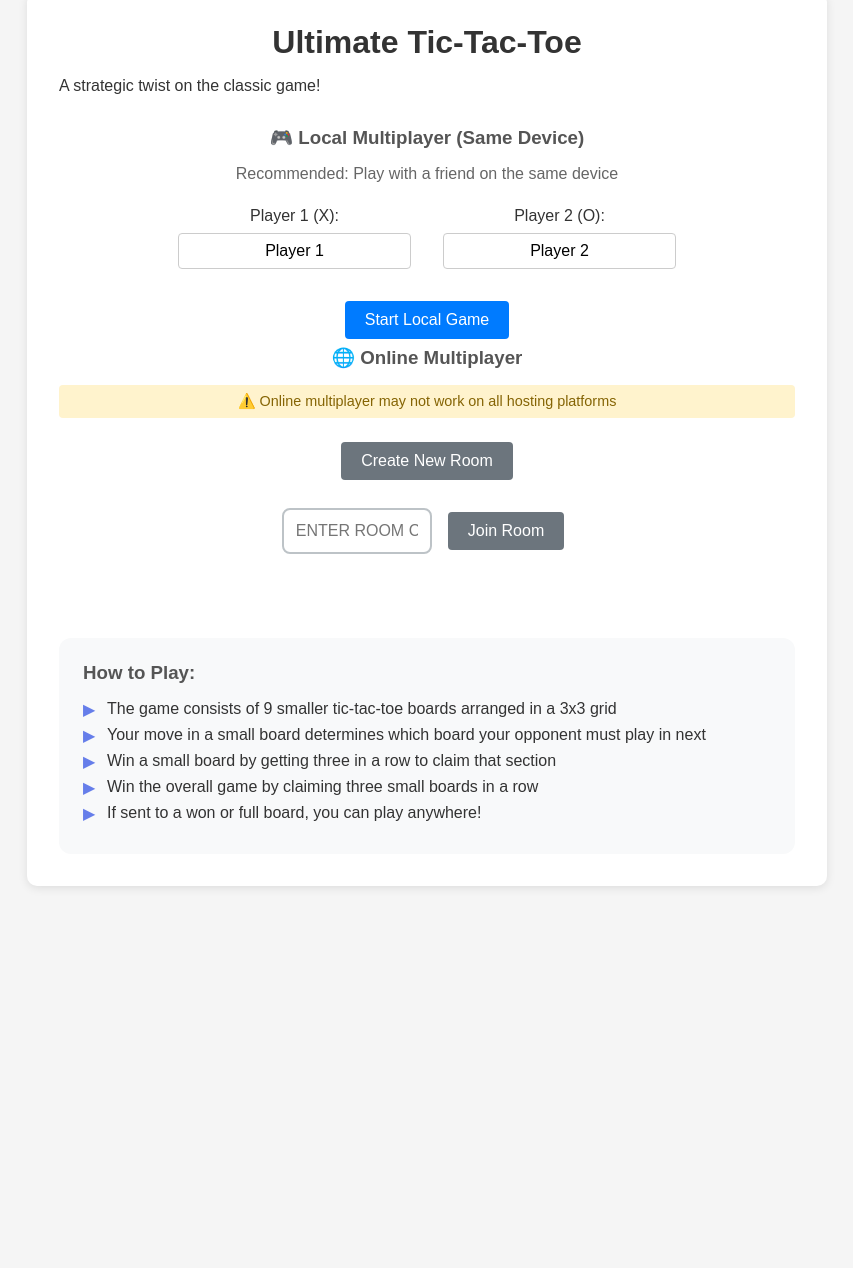
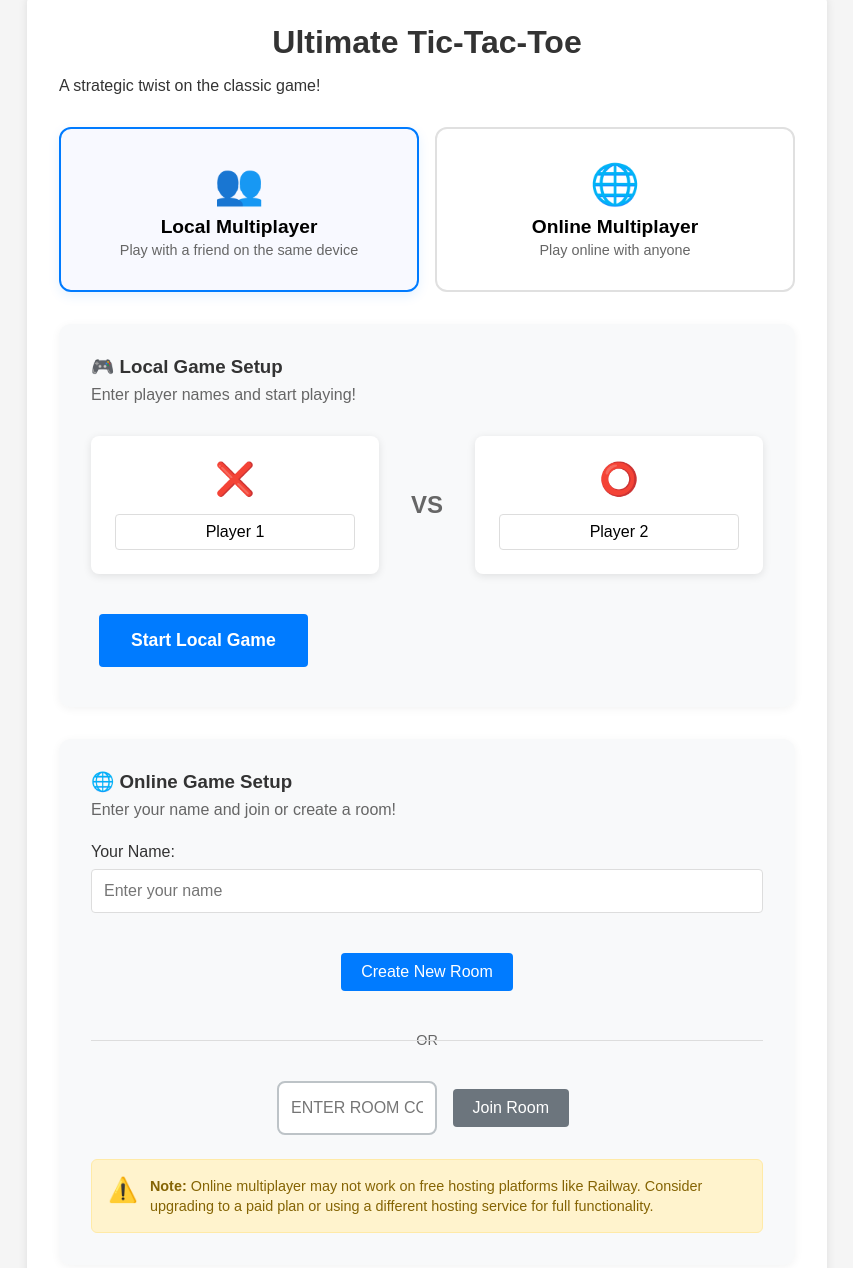
Before and after one commit to bhumikamittal7/ultimate-tic-tac-toe, a website: page public/index.html in a window 1280 px wide. Shown: the part 40-1308 px from the top of the page, without its empty margins (213-1066 px from the left). Before the commit the page ends 958 px from the top, so only its background shows below. Drawn offline with nearby package versions, Linux system fonts and the light colour scheme; no server answers.

Commit message:
Complete multiplayer UI redesign with username support

```diff
--- a/public/index.html
+++ b/public/index.html
@@ -11,34 +11,68 @@
         <h1>Ultimate Tic-Tac-Toe</h1>
         <p>A strategic twist on the classic game!</p>
 
-        <div class="menu">
-            <!-- Local Multiplayer -->
-            <div class="local-play-section">
-                <h3>🎮 Local Multiplayer (Same Device)</h3>
-                <p style="color: #666; margin-bottom: 1rem;">Recommended: Play with a friend on the same device</p>
-                <div class="player-inputs">
-                    <div class="player-input">
-                        <label for="player1-name">Player 1 (X):</label>
-                        <input type="text" id="player1-name" placeholder="Enter name" maxlength="20" value="Player 1">
-                    </div>
-                    <div class="player-input">
-                        <label for="player2-name">Player 2 (O):</label>
-                        <input type="text" id="player2-name" placeholder="Enter name" maxlength="20" value="Player 2">
-                    </div>
+        <!-- Game Mode Selection -->
+        <div class="mode-selection">
+            <button id="local-mode-btn" class="mode-btn active">
+                <div class="mode-icon">👥</div>
+                <div class="mode-title">Local Multiplayer</div>
+                <div class="mode-desc">Play with a friend on the same device</div>
+            </button>
+            <button id="online-mode-btn" class="mode-btn">
+                <div class="mode-icon">🌐</div>
+                <div class="mode-title">Online Multiplayer</div>
+                <div class="mode-desc">Play online with anyone</div>
+            </button>
+        </div>
+
+        <!-- Local Multiplayer Setup -->
+        <div id="local-setup" class="setup-section">
+            <div class="setup-header">
+                <h3>🎮 Local Game Setup</h3>
+                <p>Enter player names and start playing!</p>
+            </div>
+            <div class="player-setup">
+                <div class="player-card">
+                    <div class="player-symbol">❌</div>
+                    <input type="text" id="player1-name" placeholder="Player 1" maxlength="15" value="Player 1">
                 </div>
-                <button id="local-play-btn" class="btn primary">Start Local Game</button>
+                <div class="vs-text">VS</div>
+                <div class="player-card">
+                    <div class="player-symbol">⭕</div>
+                    <input type="text" id="player2-name" placeholder="Player 2" maxlength="15" value="Player 2">
+                </div>
+            </div>
+            <button id="start-local-btn" class="btn primary large">Start Local Game</button>
+        </div>
+
+        <!-- Online Multiplayer Setup -->
+        <div id="online-setup" class="setup-section hidden">
+            <div class="setup-header">
+                <h3>🌐 Online Game Setup</h3>
+                <p>Enter your name and join or create a room!</p>
             </div>
 
-            <!-- Online Multiplayer -->
-            <div class="online-play-section">
-                <h3>🌐 Online Multiplayer</h3>
-                <p style="color: #856404; background: #fff3cd; padding: 0.5rem; border-radius: 4px; margin-bottom: 1rem; font-size: 0.9rem;">
-                    ⚠️ Online multiplayer may not work on all hosting platforms
-                </p>
-                <button id="create-room-btn" class="btn secondary">Create New Room</button>
-                <div class="join-room">
+            <div class="player-name-input">
+                <label for="online-player-name">Your Name:</label>
+                <input type="text" id="online-player-name" placeholder="Enter your name" maxlength="15">
+            </div>
+
+            <div class="online-options">
+                <button id="create-room-btn" class="btn primary">Create New Room</button>
+                <div class="or-divider">
+                    <span>OR</span>
+                </div>
+                <div class="join-section">
                     <input type="text" id="room-code" placeholder="Enter room code" maxlength="8">
                     <button id="join-room-btn" class="btn secondary">Join Room</button>
+                </div>
+            </div>
+
+            <div class="platform-warning">
+                <div class="warning-icon">⚠️</div>
+                <div class="warning-text">
+                    <strong>Note:</strong> Online multiplayer may not work on free hosting platforms like Railway.
+                    Consider upgrading to a paid plan or using a different hosting service for full functionality.
                 </div>
             </div>
         </div>
--- a/public/script.js
+++ b/public/script.js
@@ -1,18 +1,45 @@
+// DOM Elements
 const socket = io();
-const localPlayBtn = document.getElementById('local-play-btn');
+const localModeBtn = document.getElementById('local-mode-btn');
+const onlineModeBtn = document.getElementById('online-mode-btn');
+const localSetup = document.getElementById('local-setup');
+const onlineSetup = document.getElementById('online-setup');
+
+// Local multiplayer elements
+const startLocalBtn = document.getElementById('start-local-btn');
+const player1NameInput = document.getElementById('player1-name');
+const player2NameInput = document.getElementById('player2-name');
+
+// Online multiplayer elements
 const createRoomBtn = document.getElementById('create-room-btn');
 const joinRoomBtn = document.getElementById('join-room-btn');
 const roomCodeInput = document.getElementById('room-code');
-const player1NameInput = document.getElementById('player1-name');
-const player2NameInput = document.getElementById('player2-name');
+const onlinePlayerNameInput = document.getElementById('online-player-name');
+
 const statusDiv = document.getElementById('status');
 
-// Set default names
-player1NameInput.value = 'Player 1';
-player2NameInput.value = 'Player 2';
+// Set up socket connection
+socket.on('connect', () => {
+    console.log('Connected to server');
+});
+
+// Mode switching
+localModeBtn.addEventListener('click', () => {
+    localModeBtn.classList.add('active');
+    onlineModeBtn.classList.remove('active');
+    localSetup.classList.remove('hidden');
+    onlineSetup.classList.add('hidden');
+});
+
+onlineModeBtn.addEventListener('click', () => {
+    onlineModeBtn.classList.add('active');
+    localModeBtn.classList.remove('active');
+    onlineSetup.classList.remove('hidden');
+    localSetup.classList.add('hidden');
+});
 
 // Local multiplayer functionality
-localPlayBtn.addEventListener('click', () => {
+startLocalBtn.addEventListener('click', () => {
     const player1Name = player1NameInput.value.trim() || 'Player 1';
     const player2Name = player2NameInput.value.trim() || 'Player 2';
 
@@ -30,8 +57,20 @@ localPlayBtn.addEventListener('click', () => {
     window.location.href = '/local-game.html';
 });
 
-// Create room functionality
+// Online multiplayer functionality
 createRoomBtn.addEventListener('click', () => {
+    const playerName = onlinePlayerNameInput.value.trim();
+    if (!playerName) {
+        showStatus('Please enter your name', 'error');
+        return;
+    }
+
+    // Store player name for the online game
+    localStorage.setItem('onlinePlayerName', playerName);
+
+    // Set player name on server
+    socket.emit('set-player-name', playerName);
+
     socket.emit('create-room', (response) => {
         if (response.success) {
             // Redirect to the game room
@@ -42,13 +81,25 @@ createRoomBtn.addEventListener('click', () => {
     });
 });
 
-// Join room functionality
 joinRoomBtn.addEventListener('click', () => {
     const roomId = roomCodeInput.value.trim().toLowerCase();
+    const playerName = onlinePlayerNameInput.value.trim();
+
+    if (!playerName) {
+        showStatus('Please enter your name', 'error');
+        return;
+    }
+
     if (!roomId) {
         showStatus('Please enter a room code', 'error');
         return;
     }
+
+    // Store player name for the online game
+    localStorage.setItem('onlinePlayerName', playerName);
+
+    // Set player name on server
+    socket.emit('set-player-name', playerName);
 
     socket.emit('join-room', roomId, (response) => {
         if (response.success) {
--- a/public/styles.css
+++ b/public/styles.css
@@ -38,44 +38,200 @@ h3 {
     margin-bottom: 1rem;
 }
 
-/* Menu styles */
-.menu {
+/* Mode Selection */
+.mode-selection {
+    display: grid;
+    grid-template-columns: 1fr 1fr;
+    gap: 1rem;
     margin: 2rem 0;
+}
+
+.mode-btn {
+    padding: 2rem 1rem;
+    border: 2px solid #e0e0e0;
+    border-radius: 12px;
+    background: white;
+    cursor: pointer;
+    transition: all 0.3s ease;
     text-align: center;
 }
 
-.player-inputs {
+.mode-btn.active {
+    border-color: #007bff;
+    background: #f8f9ff;
+    box-shadow: 0 4px 12px rgba(0, 123, 255, 0.1);
+}
+
+.mode-btn:hover {
+    border-color: #007bff;
+    transform: translateY(-2px);
+}
+
+.mode-icon {
+    font-size: 2.5rem;
+    margin-bottom: 0.5rem;
+}
+
+.mode-title {
+    font-size: 1.2rem;
+    font-weight: 600;
+    margin-bottom: 0.25rem;
+}
+
+.mode-desc {
+    font-size: 0.9rem;
+    color: #666;
+}
+
+/* Setup Sections */
+.setup-section {
+    background: #f8f9fa;
+    border-radius: 12px;
+    padding: 2rem;
+    margin: 2rem 0;
+    box-shadow: 0 2px 10px rgba(0, 0, 0, 0.05);
+}
+
+.setup-header h3 {
+    margin-bottom: 0.5rem;
+    color: #333;
+}
+
+.setup-header p {
+    color: #666;
+    margin-bottom: 1.5rem;
+}
+
+/* Player Setup */
+.player-setup {
     display: flex;
+    align-items: center;
     justify-content: center;
     gap: 2rem;
-    margin: 1.5rem 0;
-    flex-wrap: wrap;
+    margin: 2rem 0;
 }
 
-.player-input {
+.player-card {
     display: flex;
     flex-direction: column;
     align-items: center;
-    min-width: 180px;
+    gap: 1rem;
+    background: white;
+    padding: 1.5rem;
+    border-radius: 8px;
+    box-shadow: 0 2px 8px rgba(0, 0, 0, 0.1);
+    min-width: 150px;
 }
 
-.player-input label {
+.player-symbol {
+    font-size: 2rem;
+}
+
+.player-card input {
+    padding: 0.5rem 1rem;
+    border: 1px solid #ddd;
+    border-radius: 4px;
+    text-align: center;
+    font-size: 1rem;
+    width: 100%;
+}
+
+.vs-text {
+    font-size: 1.5rem;
+    font-weight: bold;
+    color: #666;
+}
+
+/* Online Setup */
+.player-name-input {
+    margin-bottom: 2rem;
+}
+
+.player-name-input label {
+    display: block;
     margin-bottom: 0.5rem;
     font-weight: 500;
 }
 
-.player-input input {
-    padding: 8px 12px;
-    border: 1px solid #ccc;
+.player-name-input input {
+    width: 100%;
+    padding: 0.75rem;
+    border: 1px solid #ddd;
     border-radius: 4px;
     font-size: 1rem;
+}
+
+.online-options {
+    display: flex;
+    flex-direction: column;
+    align-items: center;
+    gap: 1rem;
+}
+
+.or-divider {
+    position: relative;
     width: 100%;
     text-align: center;
+    margin: 1rem 0;
 }
 
-.player-input input:focus {
-    outline: none;
-    border-color: #666;
+.or-divider::before {
+    content: '';
+    position: absolute;
+    top: 50%;
+    left: 0;
+    right: 0;
+    height: 1px;
+    background: #ddd;
+}
+
+.or-divider span {
+    background: #f8f9fa;
+    padding: 0 1rem;
+    color: #666;
+    font-size: 0.9rem;
+}
+
+.join-section {
+    display: flex;
+    gap: 0.5rem;
+    width: 100%;
+    max-width: 300px;
+}
+
+.join-section input {
+    flex: 1;
+    padding: 0.75rem;
+    border: 1px solid #ddd;
+    border-radius: 4px;
+    font-size: 1rem;
+}
+
+.platform-warning {
+    display: flex;
+    gap: 0.75rem;
+    background: #fff3cd;
+    border: 1px solid #ffeaa7;
+    border-radius: 6px;
+    padding: 1rem;
+    margin-top: 1.5rem;
+}
+
+.warning-icon {
+    font-size: 1.5rem;
+}
+
+.warning-text {
+    font-size: 0.9rem;
+    color: #856404;
+    line-height: 1.4;
+}
+
+/* Button Sizes */
+.btn.large {
+    padding: 1rem 2rem;
+    font-size: 1.1rem;
+    font-weight: 600;
 }
 
 .btn {
```
Also changed, not shown: public/game.js (+15 -3 lines), server.js (+16 -6 lines).
